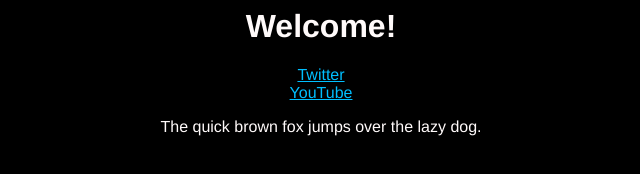
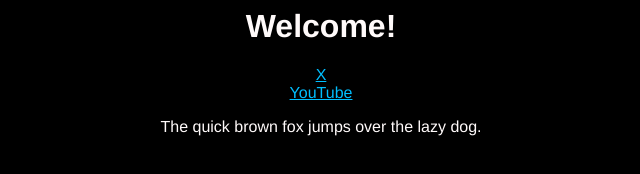
Before and after one commit to GloriosisStudios/gloriosis.com, a plain HTML site: page code/index.html in a window 1280 px wide. Shown: the full height of the page, 319-959 px from the left. Drawn offline with Linux system fonts and the light colour scheme; files that its build step writes are made by us from their sources.

Commit message:
chaged twitter to x

```diff
--- a/code/index.html
+++ b/code/index.html
@@ -5,7 +5,7 @@
         <link rel="stylesheet" type="text/css" href="style.css">
     </head>
     <body>
-        <a href="https://x.com/GloriosisX">Twitter</a><br>
+        <a href="https://x.com/GloriosisX">X</a><br>
         <a href="https://youtube.com/@Gloriosis?sub_confirmation=1">YouTube</a><br>
 
 
```
